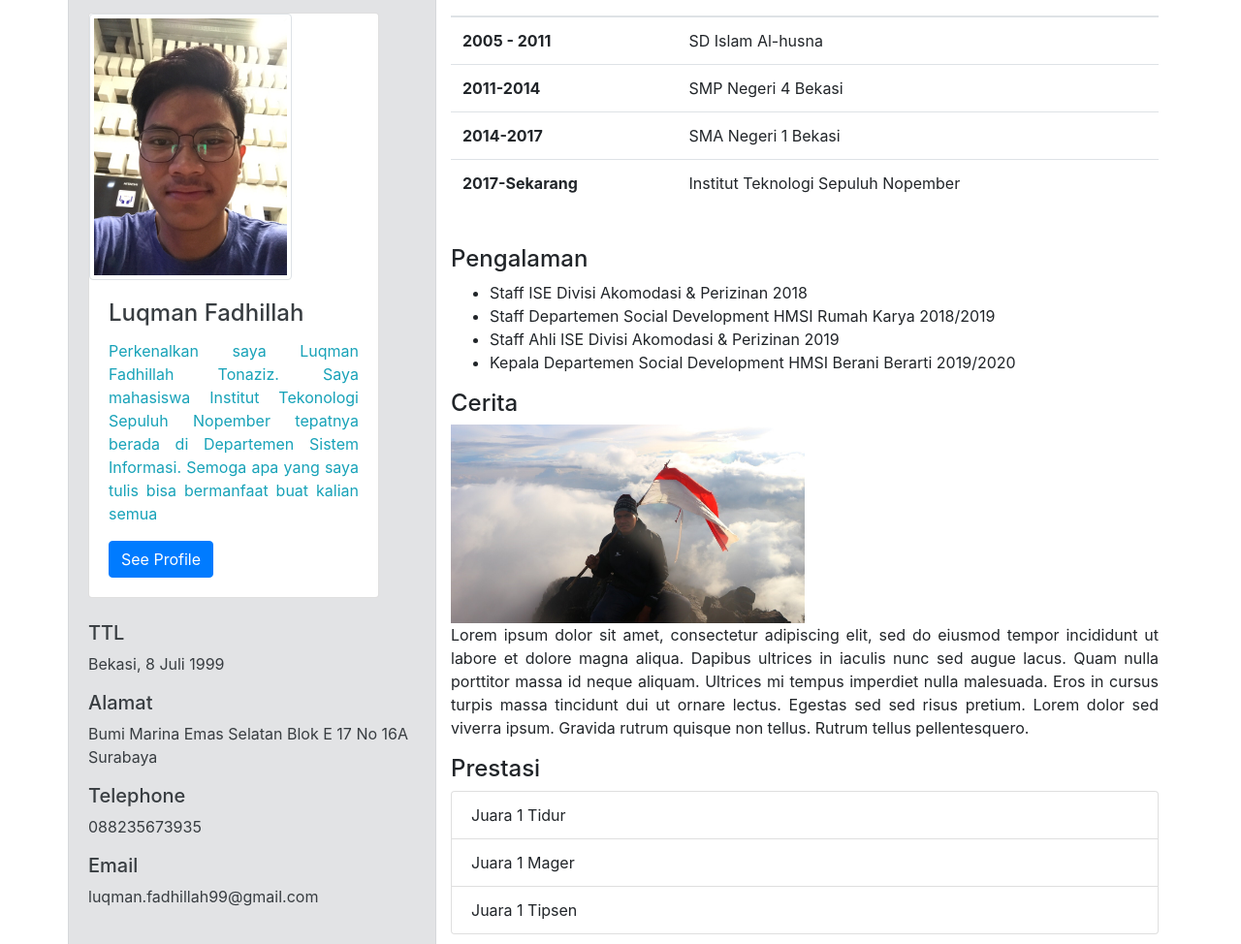
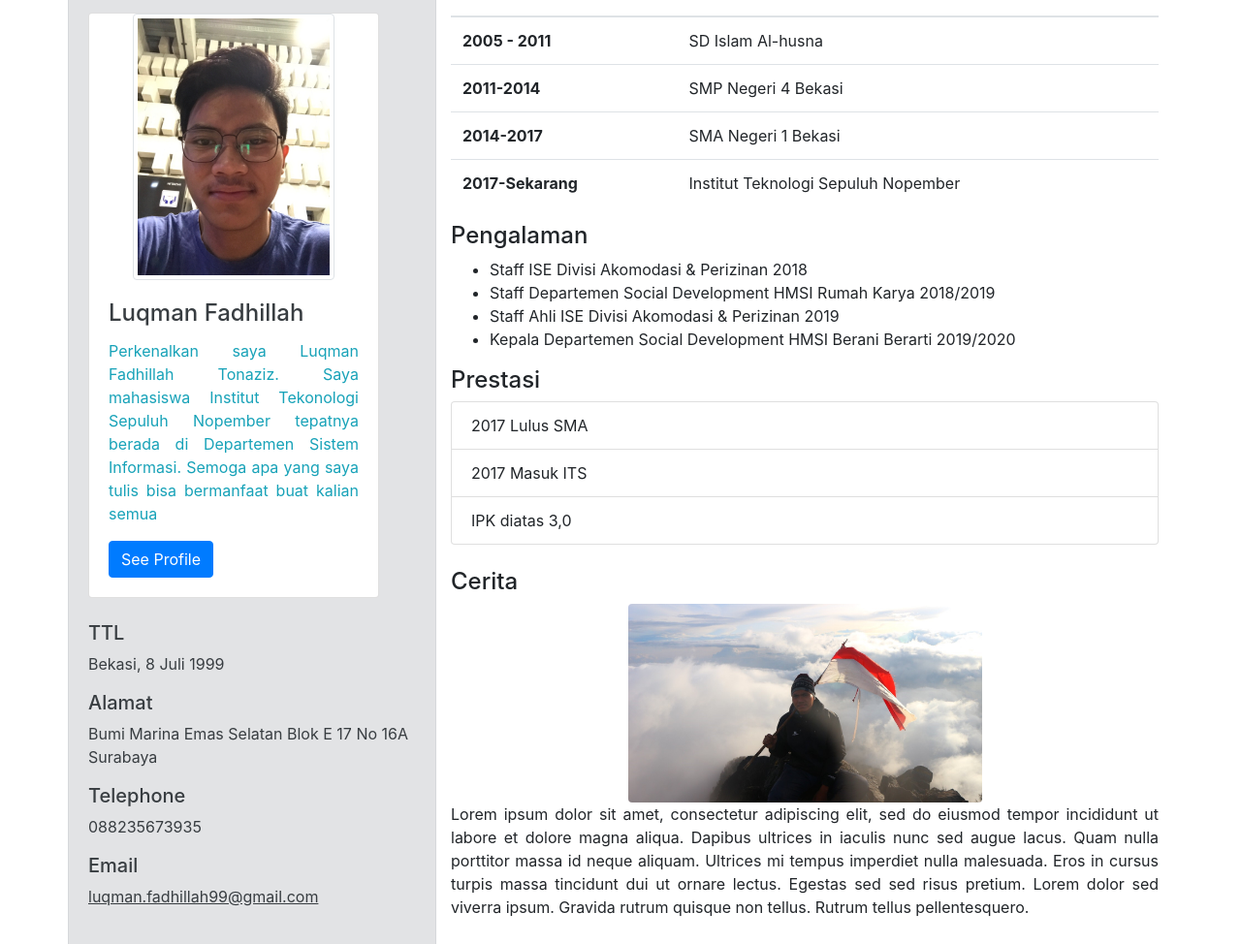
Before and after one commit to DPP-2020/praktikum-2-membuat-cv-part-2-luckyboyzz, a plain HTML site: page index.html in a window 1280 px wide. Shown: the part 316-1290 px from the top of the page at 97% size. Drawn offline with nearby package versions, Linux system fonts and the light colour scheme.

Commit message:
05211740000124 #2

```diff
--- a/index.html
+++ b/index.html
@@ -31,8 +31,8 @@
                 <h2>Info</h2>
                 <br>
 
-                <div class="card" style="width:300px">
-                    <img class="img-thumbnail" src="images/lman.jpg" alt="Card image" style="width:70%">
+                <div class="card text" style="width:300px">
+                    <img class="img-thumbnail rounded mx-auto d-block" src="images/lman.jpg" alt="Card image" style="width:70%">
                     <div class="card-body">
                         <h4 class="card-title">Luqman Fadhillah</h4>
                         <p class="card-text text-info text-justify">Perkenalkan saya Luqman Fadhillah Tonaziz. Saya mahasiswa
@@ -54,7 +54,7 @@
                 <p>088235673935</p>
 
                 <h5>Email</h5>
-                <p>luqman.fadhillah99@gmail.com</p>
+                <p><u>luqman.fadhillah99@gmail.com</u></p>
                 <br>
 
                 <h2>Media Sosial</h2>
@@ -101,8 +101,6 @@
                 </tbody>
               </table>
 
-
-                <br>
             <h4>Pengalaman</h4>
             <ul>
                 <li>Staff ISE Divisi Akomodasi & Perizinan 2018</li>
@@ -111,23 +109,22 @@
                 <li>Kepala Departemen Social Development HMSI Berani Berarti 2019/2020</li>
             </ul>
 
+            <h4>Prestasi</h4>
+            <ul class="list-group">
+                <li class="list-group-item">2017 Lulus SMA</li>
+                <li class="list-group-item">2017 Masuk ITS</li>
+                <li class="list-group-item">IPK diatas 3,0</li>
+              </ul>
+              <br>
+
             <h4>Cerita</h4>
-            <img class="image-fluid" src="images/naekgunung3.jpg" alt="Responsive image" style="width:50%">
+            <img class="image-fluid rounded mx-auto d-block" src="images/naekgunung3.jpg" alt="Responsive image" style="width:50%">
             <p class="text-justify">Lorem ipsum dolor sit amet, consectetur adipiscing elit, sed do eiusmod tempor
                 incididunt ut labore et dolore magna aliqua. Dapibus ultrices in iaculis nunc
                 sed augue lacus. Quam nulla porttitor massa id neque aliquam. Ultrices mi tempus
                 imperdiet nulla malesuada. Eros in cursus turpis massa tincidunt dui ut ornare
                 lectus. Egestas sed sed risus pretium. Lorem dolor sed viverra ipsum. Gravida
                 rutrum quisque non tellus. Rutrum tellus pellentesquero.</p>
-
-            <h4>Prestasi</h4>
-            <ul class="list-group">
-                <li class="list-group-item">Juara 1 Tidur</li>
-                <li class="list-group-item">Juara 1 Mager</li>
-                <li class="list-group-item">Juara 1 Tipsen</li>
-              </ul>
-
-
 
           </div>
         </div>
@@ -136,7 +133,7 @@
     <div class="jumbotron text-center">
         <h3>Don't be afraid to fail, be afraid not to try</h3>
         <br>
-        <p>Copyright 2020</p>
+        <div class="d-lg-none">Copyright 2020</div>
 
     </div>
 </body>
```
